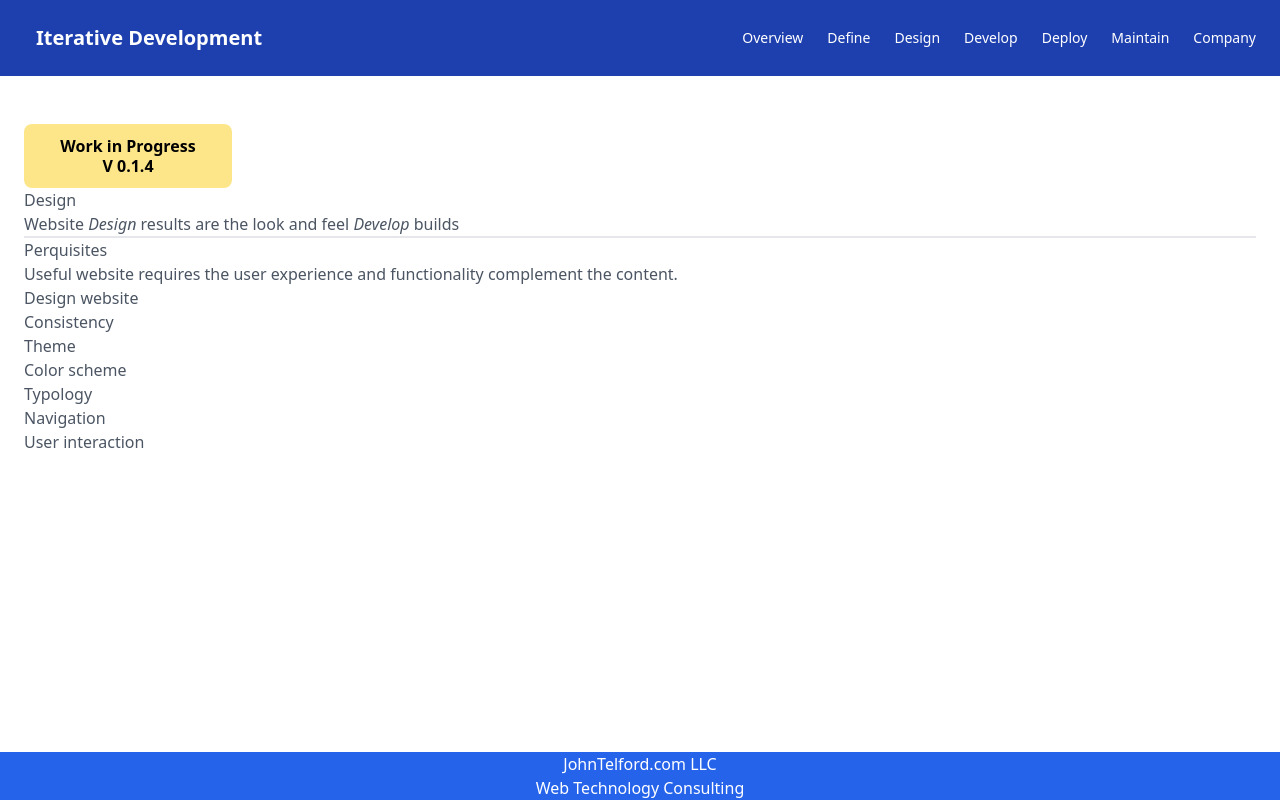
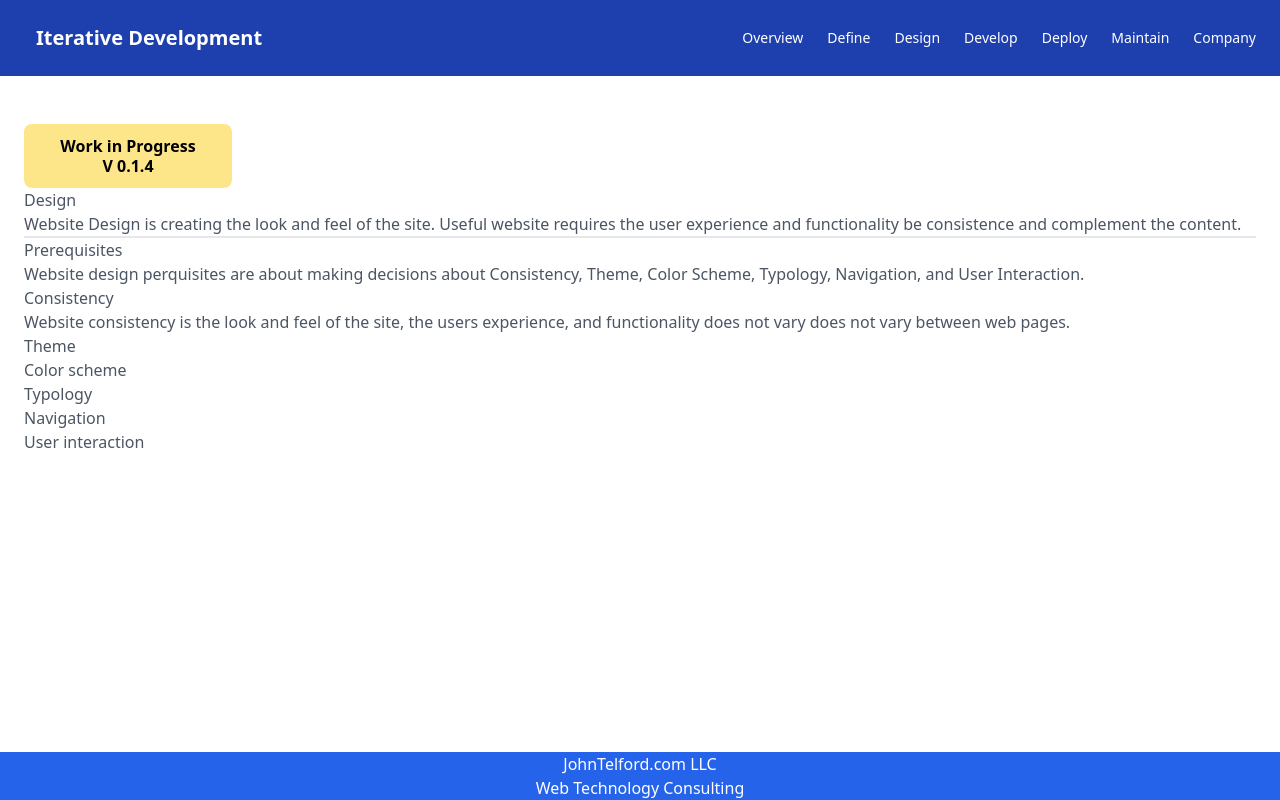
Before and after one commit to JohnTelford/johntelford12, a Next.js app: page /Iterative/Design/design in a window 1280 px wide. Built offline with nearby package versions, Linux system fonts and the light colour scheme; what @tailwindcss/typography would draw is missing.

Commit message:
define, design
Signed-off-by: John <john@johntelford.com>

```diff
--- a/pages/Iterative/Define/define.mdx
+++ b/pages/Iterative/Define/define.mdx
@@ -1,11 +1,12 @@
 ## Define
 
-Defining website results are used by *Design* and *Develop*
+Defining websites helps the Iterative Development teams and stakeholders to understand what the project is about, and what to expect when the website is deployed.
 
 ---
 
-## Perquisites
+## Prerequisites
 
+Websites Define prerequisites are what the project is about, funding, purpose, functionality, stakeholders, content, and security
 
 ### Define Website Project
 
--- a/pages/Iterative/Design/design.mdx
+++ b/pages/Iterative/Design/design.mdx
@@ -1,17 +1,30 @@
 ## Design
 
-Website *Design* results are the look and feel *Develop* builds
+Website Design is creating the  look and feel of the site. Useful website requires the user experience and functionality be consistence and complement the content.
 
-<hr/>
+---
 
-### Perquisites
+### Prerequisites
 
-Useful website requires the user experience and functionality complement the content.
+Website design perquisites are about making decisions about Consistency, Theme, Color Scheme, Typology, Navigation, and User Interaction.
 
-- Design website
-	- Consistency
-	- Theme
-	- Color scheme
-	- Typology
-	- Navigation
-	- User interaction
+#### Consistency
+
+Website consistency is the look and feel of the site, the users experience, and functionality does not vary does not vary between web pages.
+
+#### Theme
+
+
+
+#### Color scheme
+
+
+#### Typology
+
+
+
+#### Navigation
+
+
+
+#### User interaction
```
